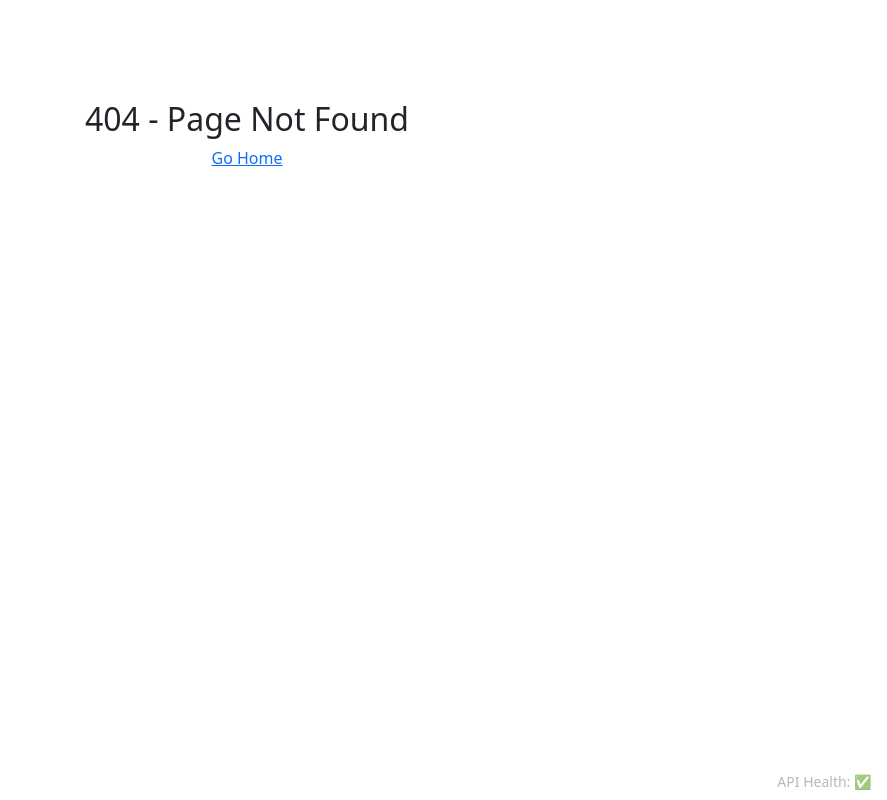
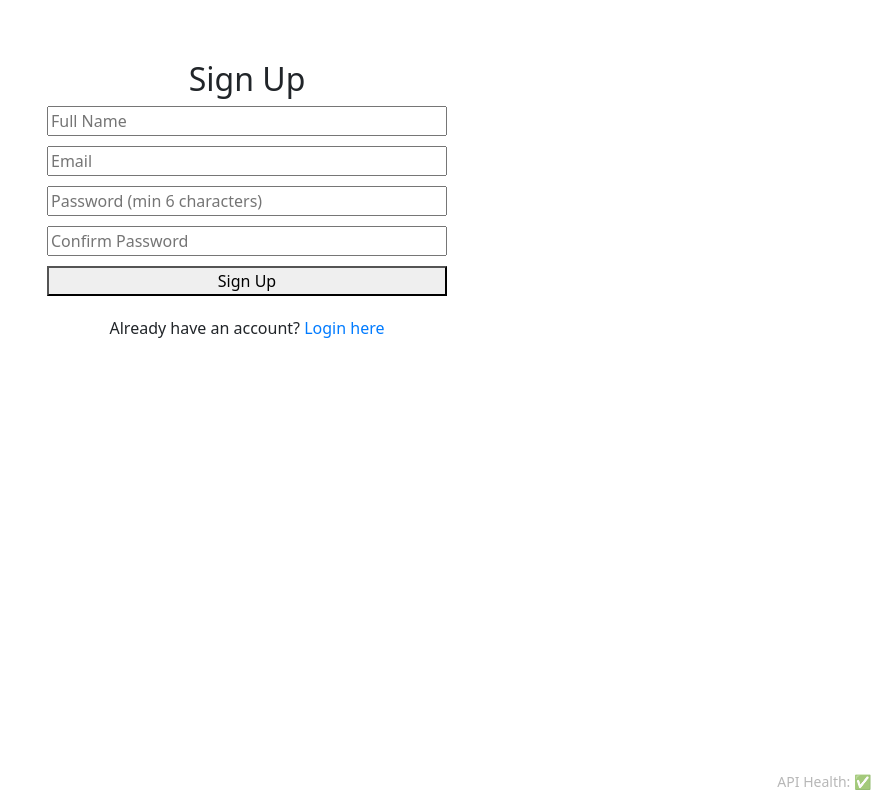
Before and after one commit to jayarathinavel/react-js-practice-app, a React (Vite) app: page /signup in a window 1280 px wide. Before the commit this address had no page. Shown: the whole page, without its empty margins (393-1280 px from the left). Built offline with nearby package versions, Linux system fonts and the light colour scheme.

Commit message:
Login and Signup

```diff
--- a/src/App.jsx
+++ b/src/App.jsx
@@ -3,6 +3,7 @@ import { useContext } from 'react';
 import { AuthContext } from './context/AuthContext';
 import { useApiNavigate } from './hooks/useApiNavigate';
 import Login from './pages/Login';
+import Signup from './pages/Signup';
 import Dashboard from './pages/Dashboard';
 import NotFound from './pages/NotFound';
 import TaskManger from './pages/task-manager/TaskManger';
@@ -23,6 +24,7 @@ function AppContent() {
     <Routes>
       <Route path="/" element={<Navigate to="/dashboard" replace />} />
       <Route path="/login" element={<Login />} />
+      <Route path="/signup" element={<Signup />} />
       <Route
         path="/dashboard"
         element={
--- a/src/pages/Login.jsx
+++ b/src/pages/Login.jsx
@@ -1,11 +1,11 @@
 import { useState, useContext } from 'react';
 import { AuthContext } from '../context/AuthContext';
-import { useNavigate, useLocation } from 'react-router-dom';
+import { useNavigate, useLocation, Link } from 'react-router-dom';
 import api from '../api/api';
 
 export default function Login() {
-  const [email, setEmail] = useState('test@test.com');
-  const [password, setPassword] = useState('123456');
+  const [email, setEmail] = useState('');
+  const [password, setPassword] = useState('');
   const [loading, setLoading] = useState(false);
   const { login } = useContext(AuthContext);
   const navigate = useNavigate();
@@ -55,6 +55,12 @@ export default function Login() {
         />
         <button disabled={loading}>{loading ? 'Logging in...' : 'Login'}</button>
       </form>
+      <p style={{ marginTop: '20px' }}>
+        Don't have an account?{' '}
+        <Link to="/signup" style={{ color: '#007bff', textDecoration: 'none' }}>
+          Sign up here
+        </Link>
+      </p>
     </div>
   );
 }
--- /dev/null
+++ b/src/pages/Signup.jsx
@@ -0,0 +1,123 @@
+import { useState, useContext } from 'react';
+import { AuthContext } from '../context/AuthContext';
+import { useNavigate, Link } from 'react-router-dom';
+import api from '../api/api';
+
+export default function Signup() {
+  const [formData, setFormData] = useState({
+    name: '',
+    email: '',
+    password: '',
+    confirmPassword: '',
+  });
+  const [loading, setLoading] = useState(false);
+  const [error, setError] = useState('');
+  const { login } = useContext(AuthContext);
+  const navigate = useNavigate();
+
+  const handleChange = (e) => {
+    setFormData({
+      ...formData,
+      [e.target.name]: e.target.value,
+    });
+    setError('');
+  };
+
+  const handleSubmit = async (e) => {
+    e.preventDefault();
+    setError('');
+
+    // Validation
+    if (formData.password !== formData.confirmPassword) {
+      setError('Passwords do not match');
+      return;
+    }
+
+    if (formData.password.length < 6) {
+      setError('Password must be at least 6 characters long');
+      return;
+    }
+
+    setLoading(true);
+    try {
+      const res = await api.post('/auth/signup', {
+        name: formData.name,
+        email: formData.email,
+        password: formData.password,
+      });
+
+      // Auto-login after successful signup
+      login(res.data.user, res.data.token);
+      navigate('/dashboard');
+    } catch (err) {
+      setError(err.response?.data?.message || 'Signup failed. Please try again.');
+    } finally {
+      setLoading(false);
+    }
+  };
+
+  return (
+    <div style={{ maxWidth: 400, margin: '60px auto', textAlign: 'center' }}>
+      <h2>Sign Up</h2>
+      {error && (
+        <div
+          style={{
+            padding: '10px',
+            marginBottom: '15px',
+            backgroundColor: '#f8d7da',
+            color: '#721c24',
+            border: '1px solid #f5c6cb',
+            borderRadius: '4px',
+          }}
+        >
+          {error}
+        </div>
+      )}
+      <form onSubmit={handleSubmit} style={{ display: 'flex', flexDirection: 'column', gap: 10 }}>
+        <input
+          type="text"
+          name="name"
+          value={formData.name}
+          onChange={handleChange}
+          placeholder="Full Name"
+          required
+        />
+        <input
+          type="email"
+          name="email"
+          value={formData.email}
+          onChange={handleChange}
+          placeholder="Email"
+          required
+        />
+        <input
+          type="password"
+          name="password"
+          value={formData.password}
+          onChange={handleChange}
+          placeholder="Password (min 6 characters)"
+          required
+        />
+        <input
+          type="password"
+          name="confirmPassword"
+          value={formData.confirmPassword}
+          onChange={handleChange}
+          placeholder="Confirm Password"
+          required
+        />
+        <button type="submit" disabled={loading}>
+          {loading ? 'Creating Account...' : 'Sign Up'}
+        </button>
+      </form>
+      <p style={{ marginTop: '20px' }}>
+        Already have an account?{' '}
+        <Link to="/login" style={{ color: '#007bff', textDecoration: 'none' }}>
+          Login here
+        </Link>
+      </p>
+    </div>
+  );
+}
+
+// Made with Bob
```
